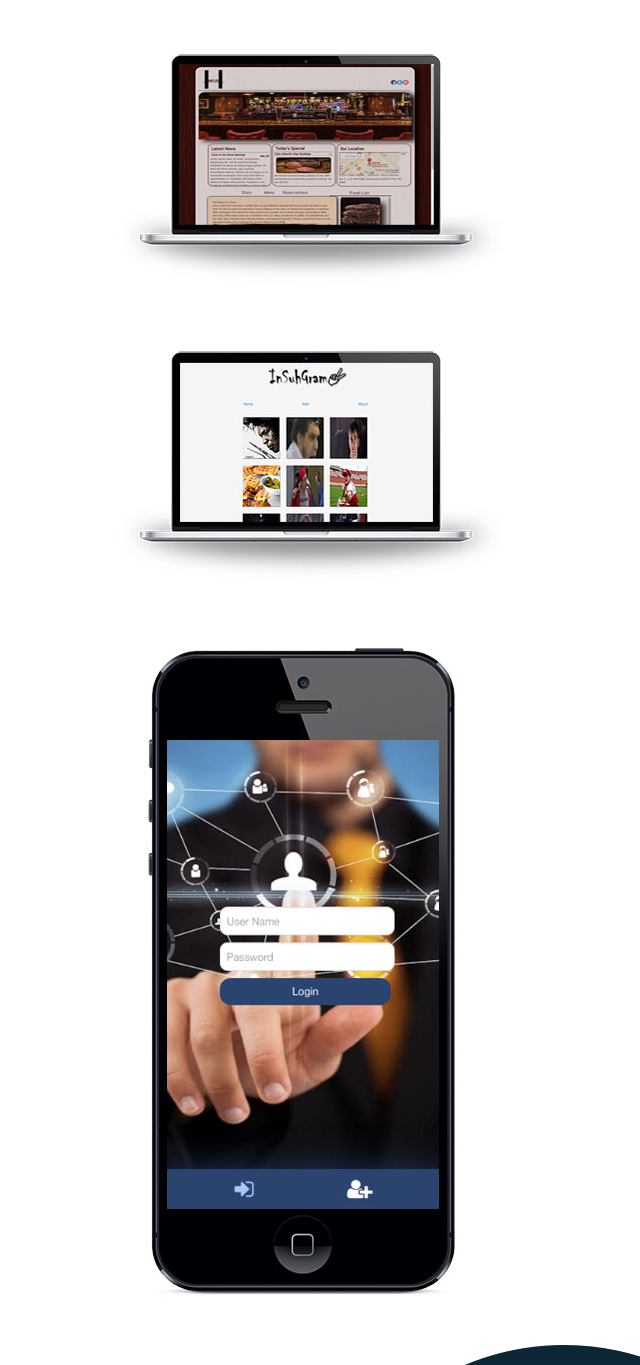
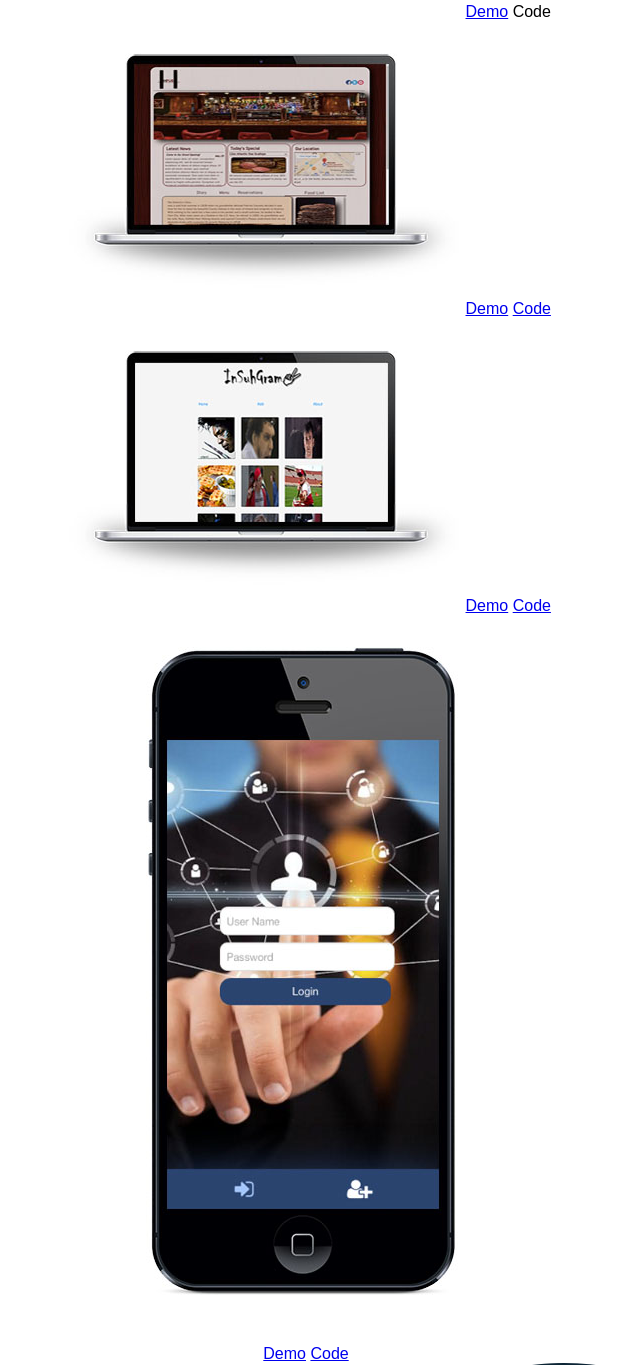
Before and after one commit to cameronzand/portfolio-, a website with bundled scripts: page app/index.html in a window 1280 px wide. Shown: the part 1922-3287 px from the top of the page, without its empty margins (334-974 px from the left). Built offline with nearby package versions, Linux system fonts and the light colour scheme; some packages are replaced by stand-ins of ours; files whose address does not match are found by name.

Commit message:
added demo and code links under all projects

```diff
--- a/app/templates/home.tpl.html
+++ b/app/templates/home.tpl.html
@@ -61,25 +61,28 @@
 			<div class="projectbox">
 				<img src="/images/ajr.jpg" class="screenshot" />
 
+					<span class="rightspace"><a href="http://www.advancejunkremoval.com" target="_newblank">Demo</a></span> Code
+
 			</div>
 			<div class="projectbox">
 				<img src="/images/hpub.jpg" class="screenshot" />
+
+
+					<span class="rightspace"><a href="https://tiy-jeremyspringer-restaurant-mockup-.surge.sh/" target="_newblank">Demo</a></span> <a href="https://github.com/cameronzand/restaurant-mockup-" target="_newblank">Code</a>
 			</div>
 			<div class="projectbox">
 				<img src="/images/insuhgram.jpg" class="screenshot" />
 
+					<span class="rightspace"><a href="http://tiy-jackstorrs-instagram-clone.surge.sh/#/" target="_newblank">Demo</a></span> <a href="https://github.com/cameronzand/instagram-clone" target="_newblank">Code</a>
+
 			</div>
 
 			<div class="projectbox">
-				<img src="/images/networkapp.jpg" class="screenshot" />
+				<img src="/images/networkapp.jpg" class="screenshot" /><br>
 
-			</div>
-			<div class="projectbox">
+					<span class="rightspace"><a href="http://tiy-cameronzandkarimi-network-frontend.surge.sh" target="_newblank" title="Must be viewed in iPhone 6 mode">Demo</a></span> <a href="https://github.com/cameronzand/network-frontend" target="_newblank">Code</a>
 
-			</div>
-			<div class="projectbox">
 
-			</div>
 		</div>
 		</center>
 
--- a/src/sass/main.scss
+++ b/src/sass/main.scss
@@ -162,14 +162,14 @@ ul {
 	border: 1px solid black;
 	margin-top: 20px;
 	width: 1000px;
-	height: 575px;
+	height: 675px;
 }
 
 .projectbox {
 	border: 1px solid black;
 	margin-top: 10px;
 	width: 275px;
-	height: 275px;
+	height: 300px;
 	display: inline-block;
 	vertical-align: top;
 }
@@ -178,3 +178,7 @@ ul {
 
 	height: 225px;
 }
+
+.rightspace {
+	padding-right: 40px;
+}
```
